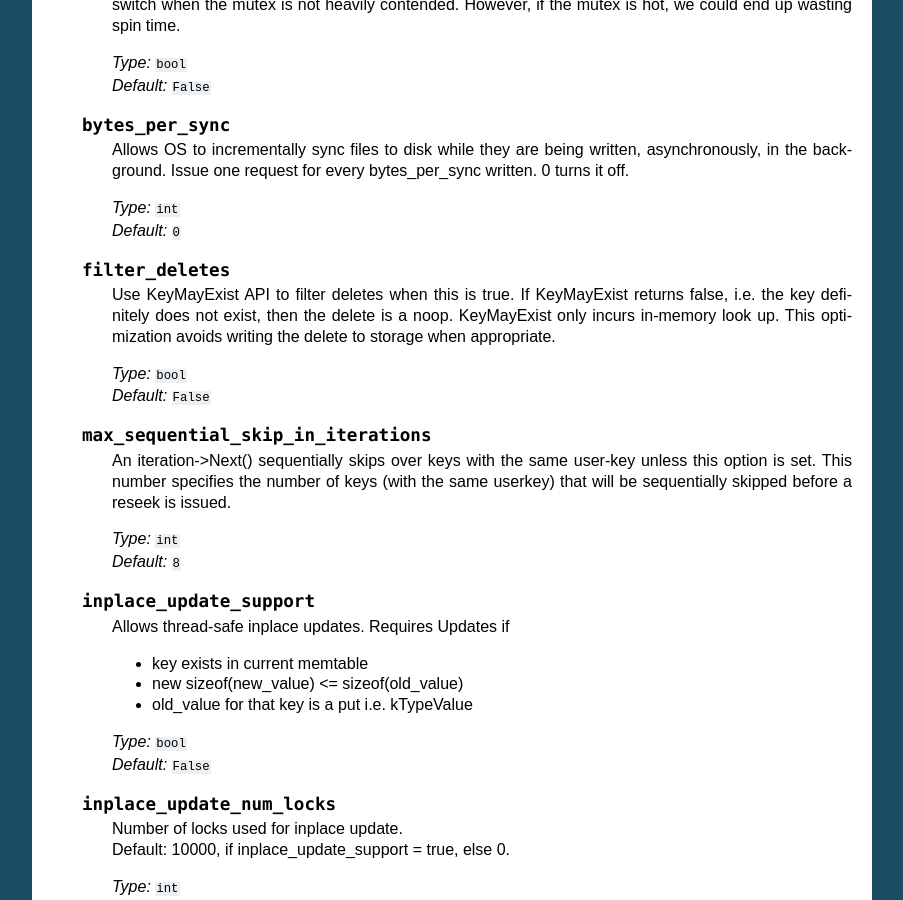
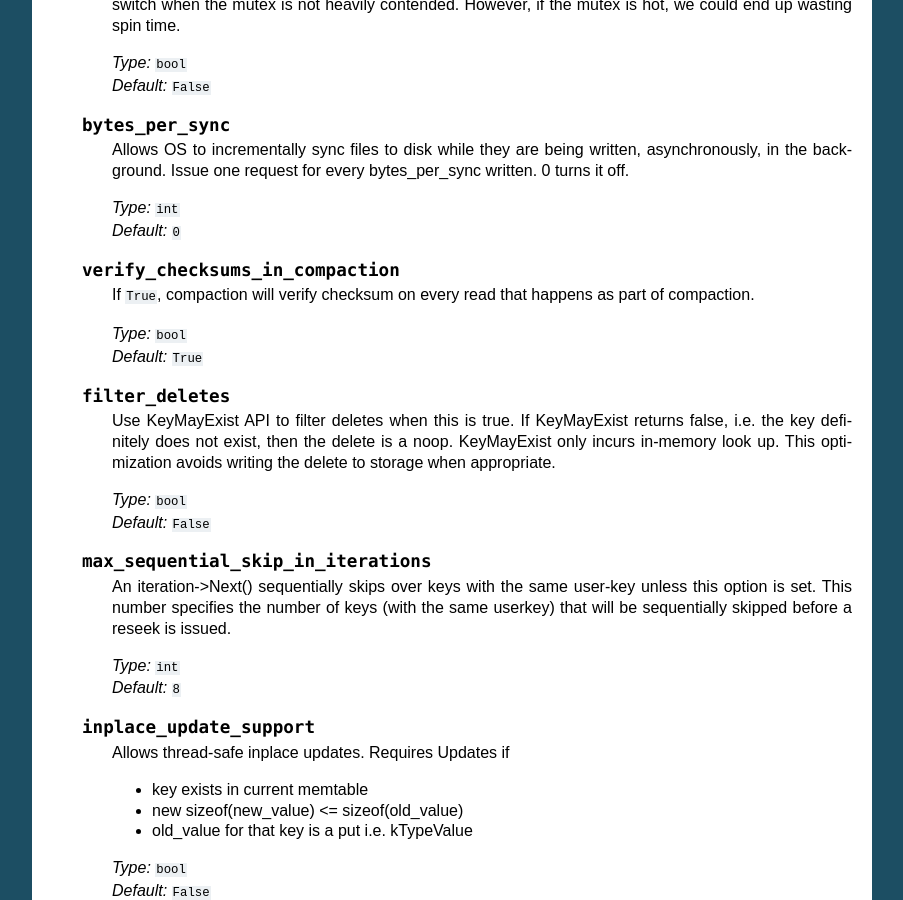
Before and after one commit to stephan-hof/pyrocksdb, a Sphinx documentation site: the page built from docs/api/options.rst, in a window 1280 px wide and 900 px high, scrolled down 9717 px. Shown: the whole window, without its empty margins (198-1101 px from the left). Built offline with Sphinx 7.4.7, drawn with Linux system fonts in a browser that asks for light colours; some of the changed text lies outside the part shown.

Commit message:
Add new option called verify_checksums_in_compaction

```diff
--- a/docs/api/options.rst
+++ b/docs/api/options.rst
@@ -617,6 +617,14 @@ Options object
         | *Type:* ``int``
         | *Default:* ``0``
 
+    .. py:attribute:: verify_checksums_in_compaction
+
+        If ``True``, compaction will verify checksum on every read that
+        happens as part of compaction.
+
+        | *Type:* ``bool``
+        | *Default:* ``True``
+
     .. py:attribute:: filter_deletes
 
         Use KeyMayExist API to filter deletes when this is true.
```
Also changed, not shown: 2 other files.
